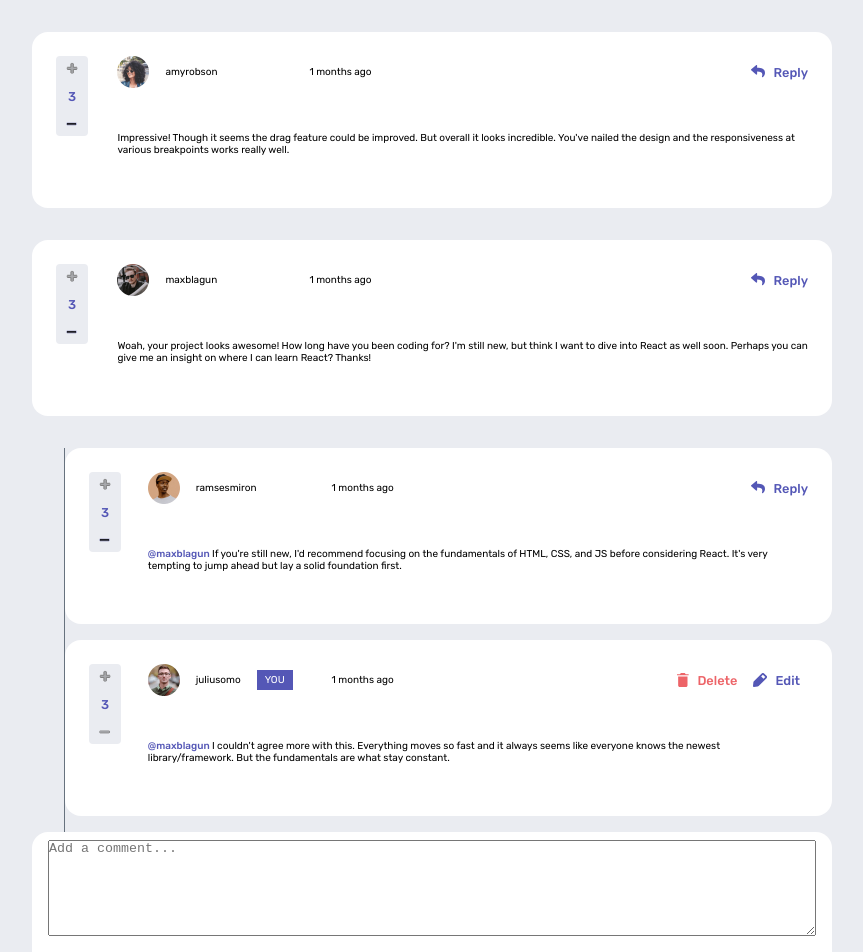
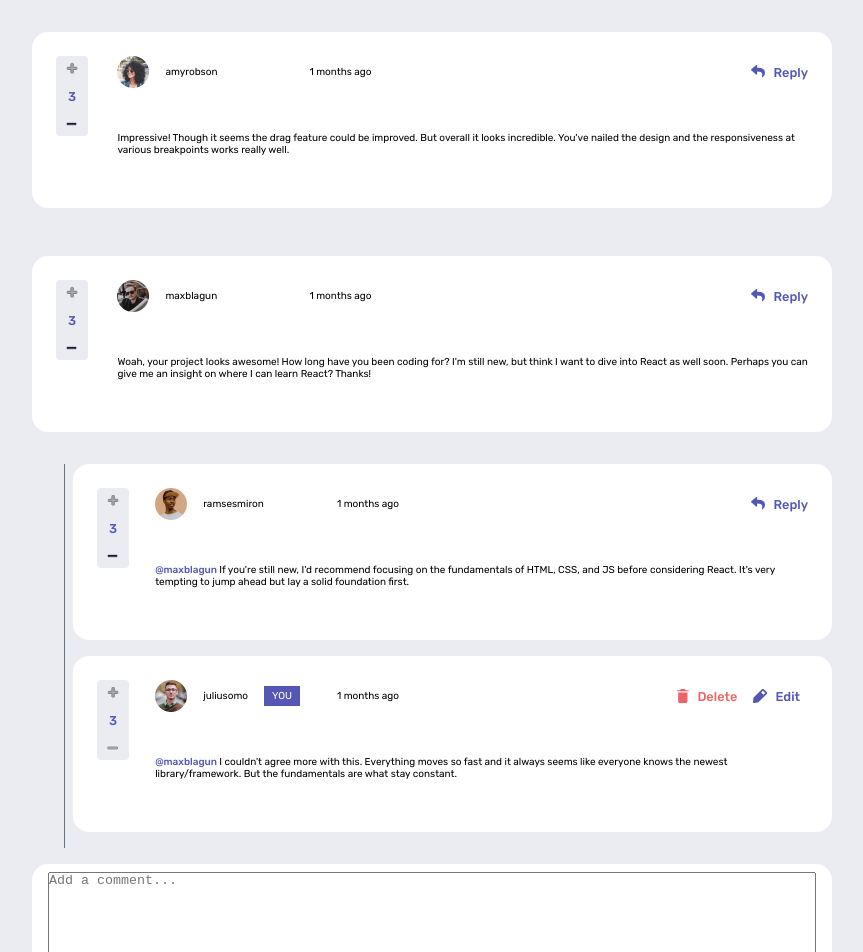
Before and after one commit to riwepo/fem-interactive-comments-section, a React (Create React App) app: page / in a window 1280 px wide. Shown: the top 952 px of the page, without its empty margins (208-1071 px from the left). Built offline with nearby package versions, Linux system fonts and the light colour scheme.

Commit message:
makke replies container take full width style vertical line a bit

```diff
--- a/src/components/Replies.module.css
+++ b/src/components/Replies.module.css
@@ -1,8 +1,10 @@
 .repliesAndLineContainer {
   margin-top: 1rem;
   margin-left: 2rem;
+  margin-bottom: 1rem;
   display: flex;
   flex-direction: row;
+  gap: 0.5rem;
 
   /* debugging only */
   /* border: solid thin black; */
@@ -16,4 +18,5 @@
   display: flex;
   flex-direction: column;
   align-content: stretch;
+  width: 100%;
 }
```
